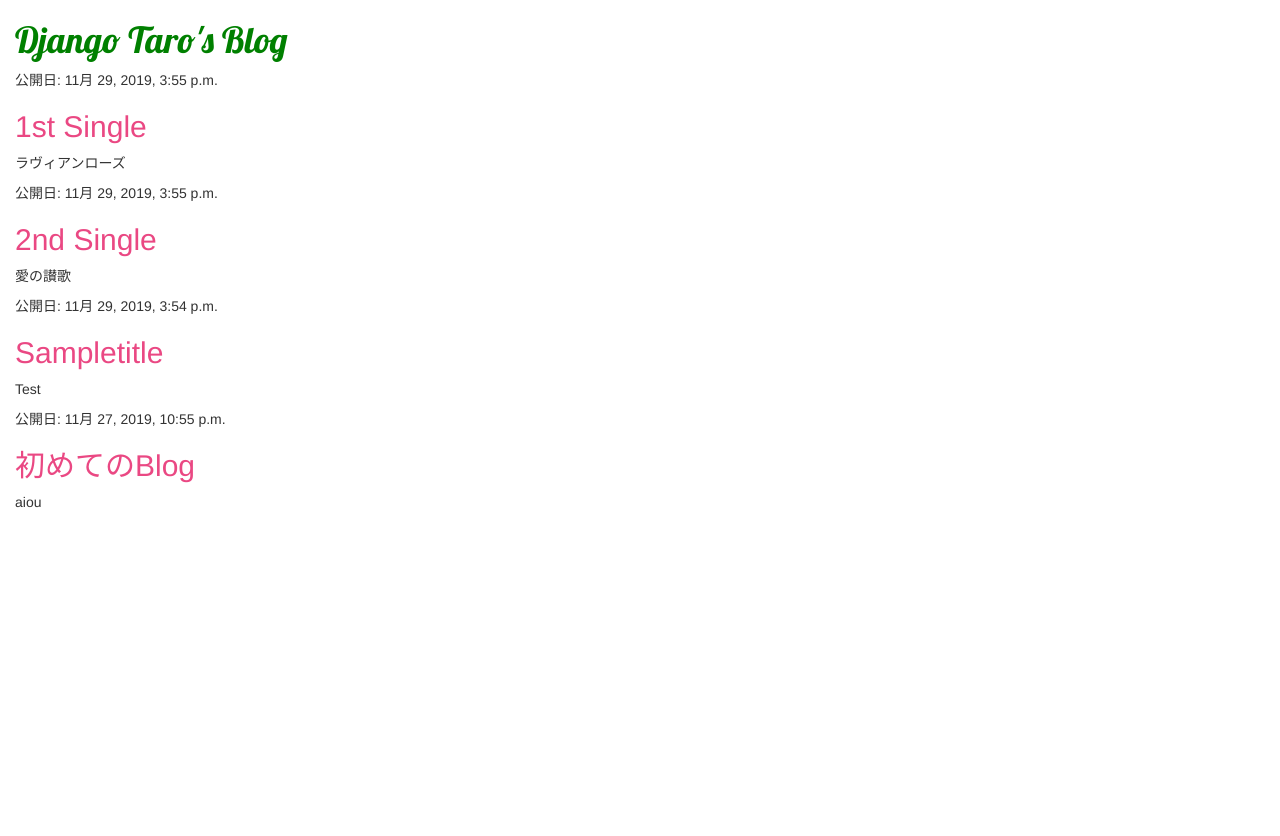
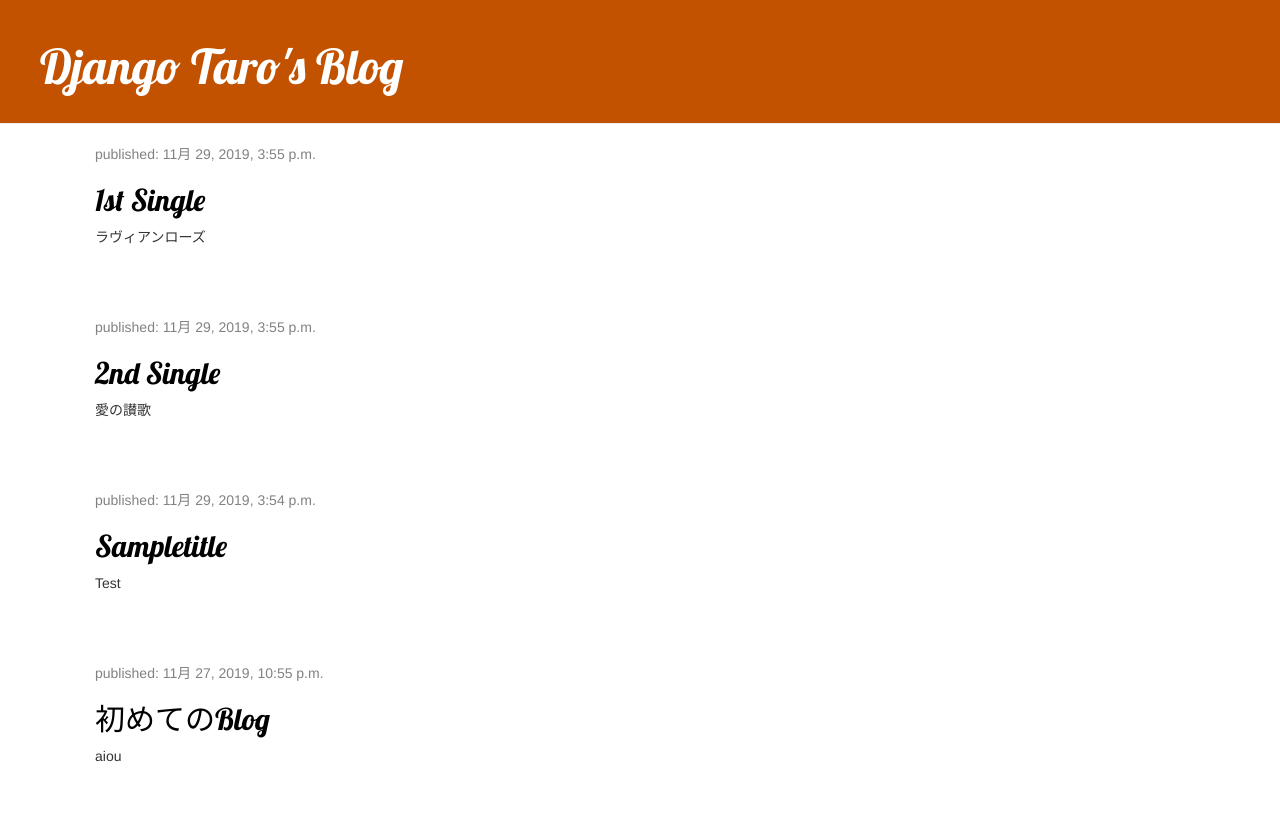
Before and after one commit to TaroFujinoki/Bowling_app, a Django app: page / in a window 1280 px wide. Before the commit the page ends 508 px from the top, so only its background shows below. Run offline with Django 3.2, Linux system fonts and the light colour scheme; data comes from the database, SQL or seed files in the repository; some libraries are stand-ins or nearby versions.

Commit message:
cssを用いてサイトを可愛く変更

```diff
--- a/mybowling/blog/static/css/blog.css
+++ b/mybowling/blog/static/css/blog.css
@@ -1,12 +1,42 @@
-h1 a{
-    color: green;
-    font-family: 'Lobster';
+.page-header {
+    background-color: #C25100;
+    margin-top: 0%;
+    padding: 20px 20px 20px 40px;
 }
 
-h2 a{
-    color: #EA4883;
+.page-header h1, .page-header h1 a, .page-header h1 a:visited,.page-header h1 a :active{
+    color : #ffffff;
+    font-size: 36pt;
+    text-decoration: none;
 }
 
-body{
-    padding-left: 15px
+.content {
+    padding-left: 40px;
 }
+
+h1,h2,h3,h4{
+    font-family:  'Lobster',cursive;
+}
+
+.date {
+    color: #828282;
+}
+
+.save {
+    float: right;
+}
+
+.post-form , .top-menu:hover,.top-menu:visited{
+    color : #ffffff;
+    float: right;
+    font-size: 26pt;
+    margin-right: 20px;
+}
+
+.post{
+    margin-bottom: 70px;
+}
+
+.post h2 a, .post h2 a:visited{
+    color:#000000;
+}
--- a/mybowling/blog/templates/blog/post_list.html
+++ b/mybowling/blog/templates/blog/post_list.html
@@ -8,16 +8,24 @@
         <link rel="stylesheet" href="{% static 'css/blog.css' %}">
     </head>
     <body>
-        <div>
+        <div class = "page-header">
             <h1><a href="/">Django Taro's Blog</a></h1>
         </div>
 
-        {% for post in posts %}
-            <div>
-                    <p>公開日: {{ post.published_date }}</p>
-                    <h2><a href="">{{ post.title }}</a></h2>
-                    <p>{{ post.text|linebreaksbr }}</p>
+        <div class="content container">
+                <div class="row">
+                    <div class="col-md-8">
+                        {% for post in posts %}
+                            <div class="post">
+                                <div class="date">
+                                    <p>published: {{ post.published_date }}</p>
+                                </div>
+                                <h2><a href="">{{ post.title }}</a></h2>
+                                <p>{{ post.text|linebreaksbr }}</p>
+                            </div>
+                        {% endfor %}
+                    </div>
+                </div>
             </div>
-        {% endfor %}
     </body>
 </html>
```
